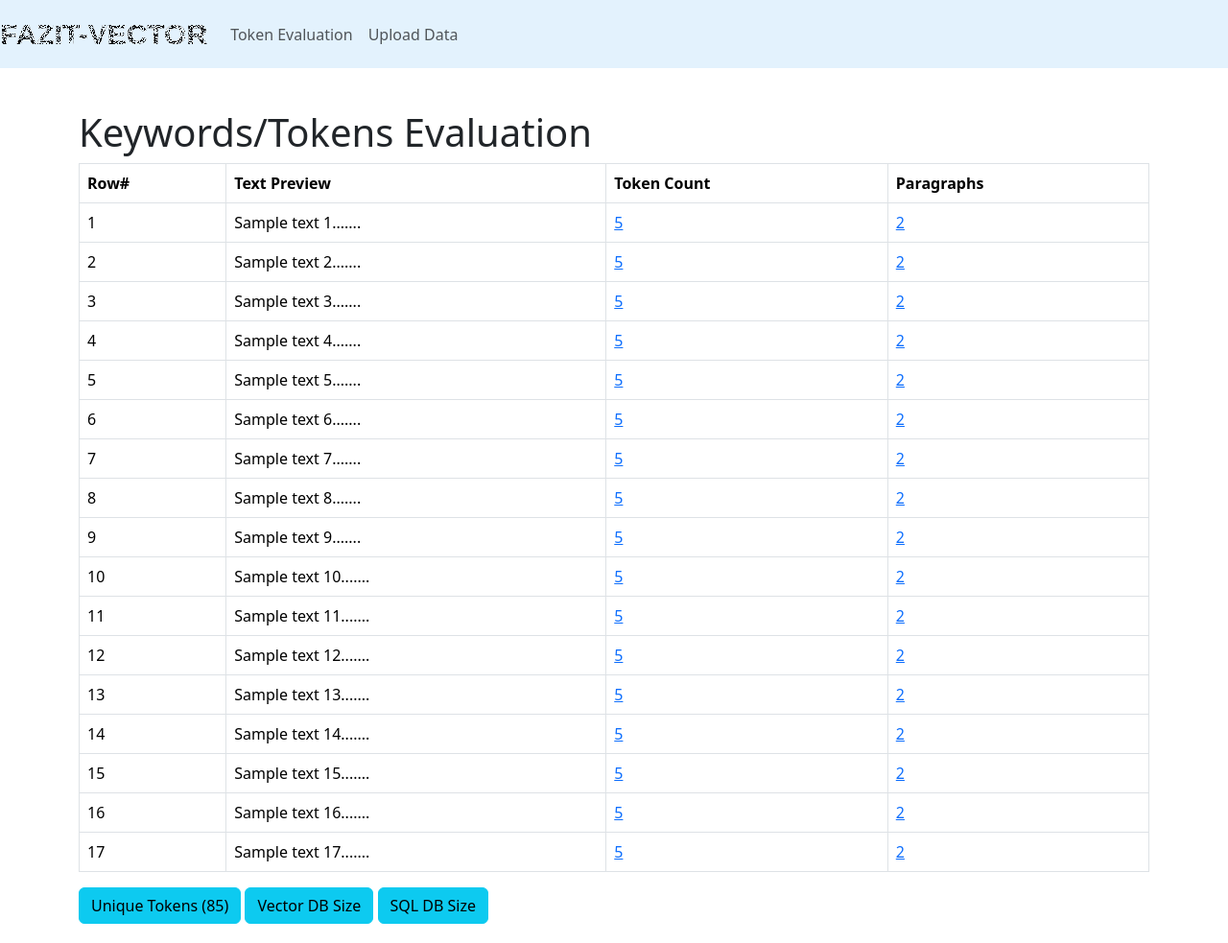
After one commit to AkhlaqAltaf/vectorization, a Flask app: page /token_evaluation/ in a window 1280 px wide. The commit adds this page. Shown: the whole page at 96% size. Run offline with Flask 3, Linux system fonts and the light colour scheme; some libraries are stand-ins or nearby versions.

Commit message:
CODE ARCHTECTURE UPDATED , KEYWORD EVALUATION SCREEN CREATED

```diff
--- /dev/null
+++ b/src/controller/gpt_controller.py
@@ -0,0 +1,54 @@
+import requests
+from flask import  request, jsonify
+from src.db.tokenization import Tokenization
+from src.db.vectordb import VectorDb
+
+
+# ChatGPT API settings
+CHATGPT_API_URL = "https://api.openai.com/v1/chat/completions"
+CHATGPT_API_KEY = "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"
+
+
+
+def ai_command_controller(request):
+    # Get the prompt from the request
+    data = request.json
+    prompt = data.get('prompt', '')
+
+    # Check if prompt is not empty
+    if not prompt:
+        return jsonify({"error": "No prompt provided"}), 400
+
+    # Call the ChatGPT API with the prompt
+    try:
+        response_text = call_chatgpt(prompt)
+        return jsonify({"response": response_text}), 200
+    except Exception as e:
+        return jsonify({"error": str(e)}), 500
+
+
+
+
+def call_chatgpt(prompt):
+    headers = {
+        "Authorization": f"Bearer {CHATGPT_API_KEY}",
+        "Content-Type": "application/json"
+    }
+    data = {
+        "model": "gpt-4",
+        "messages": [{"role": "user", "content": prompt}]
+    }
+    response = requests.post(CHATGPT_API_URL, headers=headers, json=data)
+    response_data = response.json()
+    print(response_data)
+
+    return response_data.get('choices')[0]['message']['content'] if 'choices' in response_data else "Error getting response"
+
+
+
+def test_vect_post():
+    tokenization = Tokenization(file_path="./data_files/input/p4.csv")
+
+    vector_db = VectorDb()
+    print("...................",tokenization.processed_data)
+    vector_db.post_data(tokenization.processed_data)
--- /dev/null
+++ b/src/controller/token_evaluation_controller.py
@@ -0,0 +1,16 @@
+from flask import jsonify, render_template
+
+
+def token_evaluation_controller(request):
+
+    data = [
+        {
+            "row": i + 1,
+            "text_preview": f"Sample text {i + 1}....",
+            "token_count": 5,
+            "paragraph_count": 2,
+            "tokens": ["token1", "token2", "token3", "token4", "token5"]
+        }
+        for i in range(17)
+    ]
+    return render_template('token_evaluation.html', data=data)
--- a/src/vectordb.py
+++ b/src/db/vectordb.py
@@ -6,7 +6,7 @@ import uuid
 import pandas as pd
 from dotenv import load_dotenv
 
-input_file = "../data_files/processed_data.csv"
+input_file = "../../data_files/processed_data.csv"
 
 class VectorDb:
     def __init__(self):
--- /dev/null
+++ b/static/css/logo.css
@@ -0,0 +1,14 @@
+.box {
+  text-transform: uppercase;
+  color: #0000;
+  font-family: sans-serif;
+  font-size: 30px;
+  font-weight: bold;
+  background:
+    repeating-radial-gradient(#000 0 0.0001%,#fff 0 0.0002%) 50% 0/2500px 2500px,
+    repeating-conic-gradient(#000 0 0.0001%,#fff 0 0.0002%) 50% 50%/2500px 2500px;
+  background-blend-mode: difference;
+  mix-blend-mode: darken;
+  -webkit-background-clip: text;
+          background-clip: text;
+}
--- a/static/js/main.js
+++ b/static/js/main.js
@@ -123,7 +123,7 @@ console.log(result);  // Make sure data is logged
 rows += `
     <tr>
         <td>${result.text_item}</td>
-        <td>${(result.similarity * 100).toFixed(2)}%</td>
+        <td>${(result.similarity).toFixed(2)}%</td>
         <td>${result.row_number}</td>
         <td>${result.paragraph}</td>
         <td>${result.char_start_pos}</td>
--- a/templates/base.html
+++ b/templates/base.html
@@ -0,0 +1,51 @@
+<!DOCTYPE html>
+<html lang="en">
+<head>
+    <meta charset="UTF-8">
+    <meta name="viewport" content="width=device-width, initial-scale=1.0">
+    <title>Vectorization | {% block title %} {% endblock %}</title>
+    <link href="https://cdn.jsdelivr.net/npm/bootstrap@5.3.0-alpha3/dist/css/bootstrap.min.css" rel="stylesheet">
+    <link href="{{ url_for('static', filename='css/main.css') }}" rel="stylesheet">
+    <link href="{{ url_for('static', filename='css/logo.css') }}" rel="stylesheet">
+    <script src="{{ url_for('static', filename='js/main.js') }}"></script>
+    <style>
+        /* Add some margin below the navbar to separate it from the body content */
+        body {
+            padding-top: 70px; /* Adjust this value based on your navbar height */
+        }
+
+        .content {
+            padding: 20px; /* Padding for the body content */
+        }
+    </style>
+</head>
+<body>
+
+<nav class="navbar navbar-expand-lg fixed-top navbar-light" style="background-color: #e3f2fd;">
+    <a class="navbar-brand" href="/">
+        <div class="box">FAZIT-VECTOR</div>
+    </a>
+
+    <button class="navbar-toggler" type="button" data-bs-toggle="collapse" data-bs-target="#navbarNav" aria-controls="navbarNav" aria-expanded="false" aria-label="Toggle navigation">
+        <span class="navbar-toggler-icon"></span>
+    </button>
+    <div class="collapse navbar-collapse" id="navbarNav">
+        <ul class="navbar-nav">
+            <li class="nav-item">
+                <a class="nav-link" href="/token_evaluation/">Token Evaluation</a>
+            </li>
+            <li class="nav-item">
+                <a class="nav-link" href="#">Upload Data</a>
+            </li>
+        </ul>
+    </div>
+</nav>
+
+<div class="content">
+    {% block body %}
+    <!-- Body content goes here -->
+    {% endblock %}
+</div>
+
+</body>
+</html>
--- /dev/null
+++ b/templates/token_evaluation.html
@@ -0,0 +1,175 @@
+
+{% extends "base.html" %}
+
+
+{% block title %} EVALUATION
+{% endblock title %}
+
+{% block body %}
+
+    <div class="container mt-4">
+        <h1>Keywords/Tokens Evaluation</h1>
+        <table class="table table-bordered">
+            <thead>
+                <tr>
+                    <th>Row#</th>
+                    <th>Text Preview</th>
+                    <th>Token Count</th>
+                    <th>Paragraphs</th>
+                </tr>
+            </thead>
+            <tbody>
+                {% for item in data %}
+                <tr>
+                    <td>{{ item.row }}</td>
+                    <td>{{ item.text_preview[:20] }}...</td>
+                    <td>
+                        <a href="#" data-toggle="modal" data-target="#tokenCountModal"
+                           onclick="showTokens('{{ item.tokens | tojson }}')">{{ item.token_count }}</a>
+                    </td>
+                    <td>
+                        <a href="#" data-toggle="modal" data-target="#fullDocumentModal"
+                           onclick="showFullDocument('{{ item.text_preview }}')">{{ item.paragraph_count }}</a>
+                    </td>
+                </tr>
+                {% endfor %}
+            </tbody>
+        </table>
+
+        <button class="btn btn-info" data-toggle="modal" data-target="#uniqueTokensModal">
+            Unique Tokens ({{ data|map(attribute='token_count')|sum }})
+        </button>
+        <button class="btn btn-info" data-toggle="modal" data-target="#vectorDBModal">
+            Vector DB Size
+        </button>
+        <button class="btn btn-info" data-toggle="modal" data-target="#sqlDBModal">
+            SQL DB Size
+        </button>
+    </div>
+
+    <!-- Token Count Modal -->
+    <div class="modal fade" id="tokenCountModal" tabindex="-1" role="dialog" aria-labelledby="tokenCountModalLabel" aria-hidden="true">
+        <div class="modal-dialog" role="document">
+            <div class="modal-content">
+                <div class="modal-header">
+                    <h5 class="modal-title" id="tokenCountModalLabel">Token Count</h5>
+                    <button type="button" class="close" data-dismiss="modal" aria-label="Close">
+                        <span aria-hidden="true">&times;</span>
+                    </button>
+                </div>
+                <div class="modal-body">
+                    <ul id="tokenList"></ul>
+                </div>
+            </div>
+        </div>
+    </div>
+
+    <!-- Full Document Modal -->
+    <div class="modal fade" id="fullDocumentModal" tabindex="-1" role="dialog" aria-labelledby="fullDocumentModalLabel" aria-hidden="true">
+        <div class="modal-dialog modal-lg" role="document">
+            <div class="modal-content">
+                <div class="modal-header">
+                    <h5 class="modal-title" id="fullDocumentModalLabel">Full Document</h5>
+                    <button type="button" class="close" data-dismiss="modal" aria-label="Close">
+                        <span aria-hidden="true">&times;</span>
+                    </button>
+                </div>
+                <div class="modal-body" id="fullDocumentText">
+                    <!-- Full text will be populated here -->
+                </div>
+            </div>
+        </div>
+    </div>
+
+    <!-- Unique Tokens Modal -->
+    <div class="modal fade" id="uniqueTokensModal" tabindex="-1" role="dialog" aria-labelledby="uniqueTokensModalLabel" aria-hidden="true">
+        <div class="modal-dialog" role="document">
+            <div class="modal-content">
+                <div class="modal-header">
+                    <h5 class="modal-title" id="uniqueTokensModalLabel">Unique Tokens</h5>
+                    <button type="button" class="close" data-dismiss="modal" aria-label="Close">
+                        <span aria-hidden="true">&times;</span>
+                    </button>
+                </div>
+                <div class="modal-body">
+                    <table class="table table-bordered">
+                        <thead>
+                            <tr>
+                                <th>Token</th>
+                                <th>Count</th>
+                            </tr>
+                        </thead>
+                        <tbody id="uniqueTokensList">
+                            <!-- Unique tokens will be populated here -->
+                        </tbody>
+                    </table>
+                </div>
+            </div>
+        </div>
+    </div>
+
+    <!-- Vector DB Size Modal -->
+    <div class="modal fade" id="vectorDBModal" tabindex="-1" role="dialog" aria-labelledby="vectorDBModalLabel" aria-hidden="true">
+        <div class="modal-dialog" role="document">
+            <div class="modal-content">
+                <div class="modal-header">
+                    <h5 class="modal-title" id="vectorDBModalLabel">Vector DB Size</h5>
+                    <button type="button" class="close" data-dismiss="modal" aria-label="Close">
+                        <span aria-hidden="true">&times;</span>
+                    </button>
+                </div>
+                <div class="modal-body">
+                    <p>Number of records: X</p>  <!-- Fetch from server -->
+                    <p>Size on disk: Y</p>      <!-- Fetch from server -->
+                </div>
+            </div>
+        </div>
+    </div>
+
+    <!-- SQL DB Size Modal -->
+    <div class="modal fade" id="sqlDBModal" tabindex="-1" role="dialog" aria-labelledby="sqlDBModalLabel" aria-hidden="true">
+        <div class="modal-dialog" role="document">
+            <div class="modal-content">
+                <div class="modal-header">
+                    <h5 class="modal-title" id="sqlDBModalLabel">SQL DB Size</h5>
+                    <button type="button" class="close" data-dismiss="modal" aria-label="Close">
+                        <span aria-hidden="true">&times;</span>
+                    </button>
+                </div>
+                <div class="modal-body">
+                    <p>Record count: A</p>  <!-- Fetch from server -->
+                    <p>Size: B</p>         <!-- Fetch from server -->
+                </div>
+            </div>
+        </div>
+    </div>
+
+    <script src="https://code.jquery.com/jquery-3.5.1.slim.min.js"></script>
+    <script src="https://cdn.jsdelivr.net/npm/@popperjs/core@2.9.2/dist/umd/popper.min.js"></script>
+    <script src="https://stackpath.bootstrapcdn.com/bootstrap/4.5.2/js/bootstrap.min.js"></script>
+    <script>
+        function showTokens(tokens) {
+            const tokenList = JSON.parse(tokens);
+            const tokenListContainer = document.getElementById('tokenList');
+            tokenListContainer.innerHTML = ""; // Clear previous data
+            tokenList.sort(); // Sort tokens alphabetically
+            tokenList.forEach(token => {
+                const li = document.createElement('li');
+                li.textContent = token;
+                tokenListContainer.appendChild(li);
+            });
+        }
+
+        function showFullDocument(fullText) {
+            document.getElementById('fullDocumentText').textContent = fullText;
+        }
+
+        // Function to fetch and display unique tokens and their counts
+        function fetchUniqueTokens() {
+            // Perform an API request to get unique tokens
+            // Populate #uniqueTokensList with the data received
+        }
+    </script>
+
+
+{% endblock %}
```
Also changed, not shown: src/controller/home_page_controller.py (added, +72 -0 lines), static/css/main.css (+38 -52 lines), templates/index.html (+7 -17 lines), templates/tokens_evaluation.html (deleted, +0 -10 lines), test_server.py (+12 -105 lines), src/db/tokenization.py (renamed from src/tokenization.py), vectordb/vdb/chroma.sqlite3, 7 other files.
